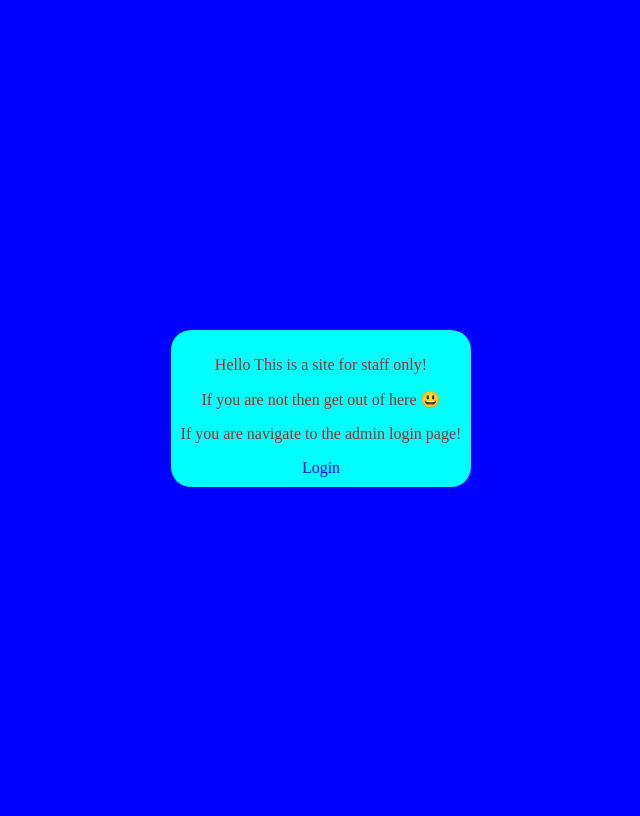
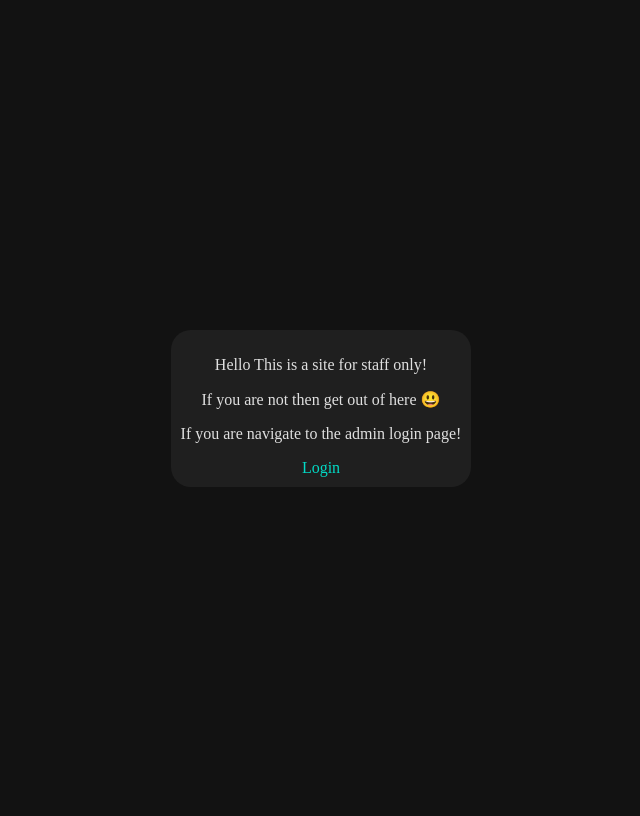
Before and after one commit to MohammedRaghib/Final-Capstone-Django, a Django app: page / in a window 1280 px wide. Shown: the whole page, without its empty margins (319-959 px from the left). Run offline with Django 5.2, Linux system fonts and the light colour scheme.

Commit message:
enhance home page styling with CSS variables and improve layout structure

```diff
--- a/task_management/templates/Home.html
+++ b/task_management/templates/Home.html
@@ -4,41 +4,56 @@
 <head>
     <meta charset="UTF-8">
     <meta name="viewport" content="width=device-width, initial-scale=1.0">
+    <link rel="icon" href="./../../media/prof_pics/A_majestic_and_cool_Minecraft_.jpeg">
     <title>TaskEase Backend | Home</title>
     <style>
+        :root {
+  --background-color: #121212;
+  --primary-color: #1f1f1f;
+  --secondary-color: #292929;
+  --accent-color: #bb86fc;
+  --text-color: #e0e0e0;
+  --link-color: #03dac6;
+  --border-color: #ffffff;
+}
         body {
             display: flex;
             flex-direction: column;
             justify-content: center;
             align-items: center;
             min-height: 100vh;
-            background-color: blue;
+            background-color: var(--background-color);
+            color: var(--text-color);
         }
-        div{
-            background-color: aqua;
-            color: brown;
+
+        .content {
+            background-color: var(--primary-color);
             text-align: center;
             padding: 10px;
             border-radius: 20px;
         }
+
         a {
             text-decoration: none;
             padding: 10px;
             border-radius: 20px;
+            color: var(--link-color);
         }
-        a:hover{
-            background-color: blue;
-            color: brown;
+
+        a:hover {
+            color: var(--accent-color);
         }
     </style>
 </head>
 
 <body>
-    <div>
-        <p>Hello This is a site for staff only!</p>
-        <p>If you are not then get out of here 😃</p>
-        <p>If you are navigate to the admin login page!</p>
-        <a href="/admin">Login</a>
+    <div class="container">
+        <div class="content">
+            <p>Hello This is a site for staff only!</p>
+            <p>If you are not then get out of here 😃</p>
+            <p>If you are navigate to the admin login page!</p>
+            <a href="/admin">Login</a>
+        </div>
     </div>
 </body>
 
```
Also changed, not shown: capstone_db.db.
